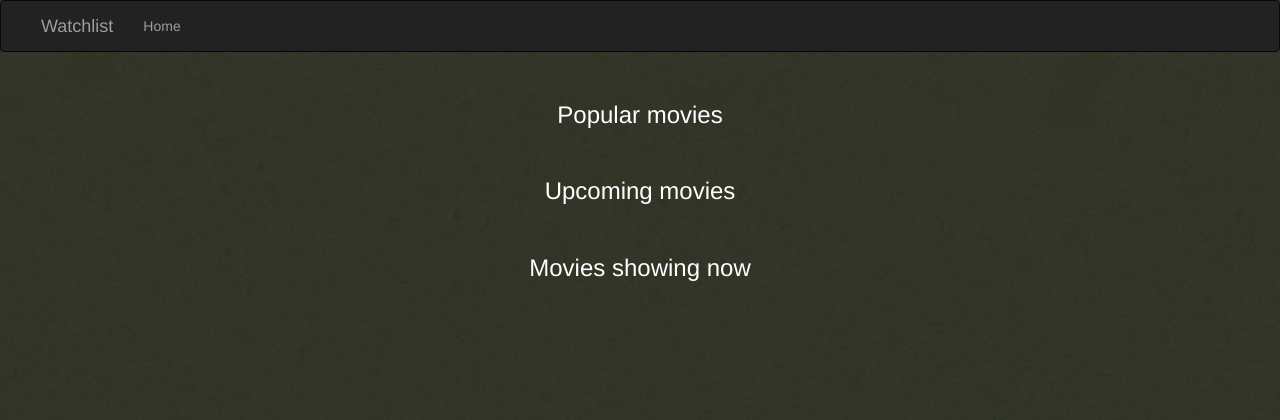
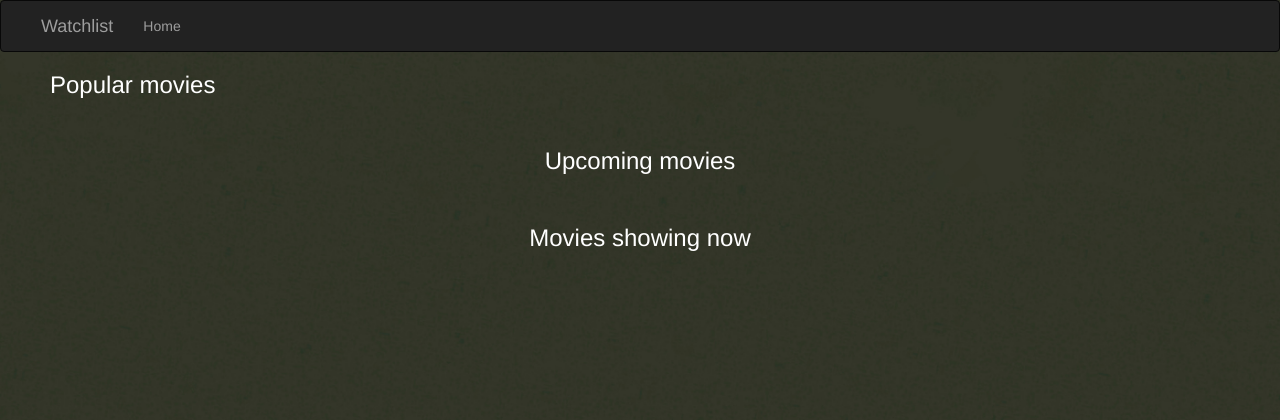
Before and after one commit to Mugambi645/watchlist, a Flask app: template app/templates/index.html in a window 1280 px wide. Shown: the top 420 px of the page. Run offline with Flask 2, Linux system fonts and the light colour scheme; the template is opened without the code that fills it, so the values that code supplies are empty; some libraries are stand-ins or nearby versions.

Commit message:
popular movies display

```diff
--- a/app/templates/index.html
+++ b/app/templates/index.html
@@ -20,8 +20,8 @@
 <body>
         <h1>{{ message }}</h1>
         <!--Popular movie section-->
-        <h3 style="margin: 5rem; text-align: center; color: white;">Popular movies</h3>
-        <ul style="margin: 3rem;">
+        <h3 style="margin: 5rem; text-align: center; color: white; display: inline;">Popular movies</h3>
+        <ul>
             {{ macro.displayMovieList(popular)}}
         </ul>
 
```
